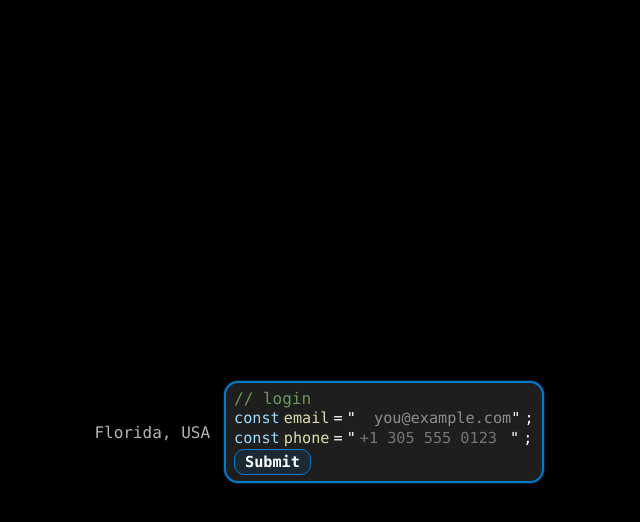
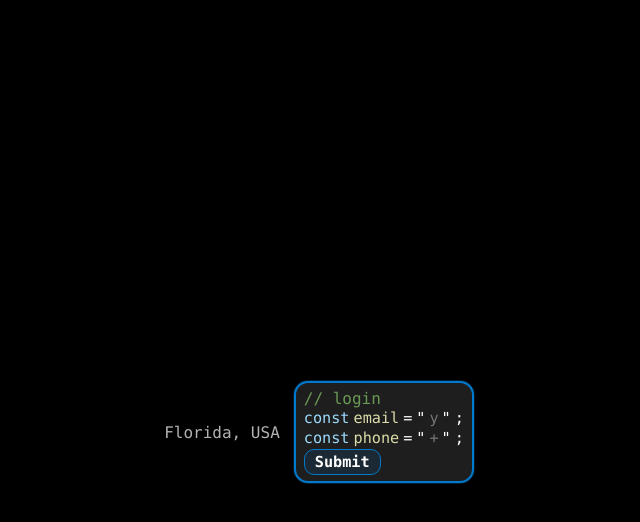
Before and after one commit to gibranparis/lameboy, a Next.js app: page / in a window 1280 px wide. Both pictures are taken after a click on the button "Florida, USA". Shown: the top 522 px of the page, without its empty margins (321-961 px from the left). Built offline with nearby package versions, Linux system fonts and the light colour scheme.

Commit message:
ux(login): remove fake caret; real caret (purple) at start; pixel-accurate autosize for email input so bubble hugs content with no trailing gap

```diff
--- a/src/app/globals.css
+++ b/src/app/globals.css
@@ -91,15 +91,14 @@ html, body{
 .code-input{
   background:transparent; border:none; outline:none;
   color:var(--purple); caret-color:var(--purple); font:inherit;
-  padding:0; margin:0; min-width:0ch; max-width:18ch;
+  padding:0; margin:0;
 }
-@media (max-width:420px){ .code-input{ max-width:12ch; } }
 
-/* Grey example text that sits after the fake caret when empty */
-.code-placeholder{ color:#8d8d8d; }
-
-/* Hide native caret where we want only the fake block caret */
-.caret-transparent{ caret-color: transparent !important; }
+/* Hidden measurer to get exact pixel width of input text */
+.measurer{
+  position:absolute; visibility:hidden; pointer-events:none;
+  white-space:pre; font:inherit; line-height:1.35;
+}
 
 /* Compact “commit-style” chip */
 .commit-btn{
@@ -114,7 +113,6 @@ html, body{
 .commit-btn:active{ background:rgba(247,160,45,.18); border-color:var(--focus-orange); box-shadow:inset 0 0 0 1px var(--focus-orange); }
 .commit-btn[disabled]{ opacity:.6; cursor:progress; }
 
-/* Carets */
+/* Caret used on the banned card only */
 .caret::after{ content:"▮"; animation:blink 1.1s steps(2, start) infinite; }
-.purple-caret::after{ content:"▮"; color:var(--purple); animation:blink 1.1s steps(2, start) infinite; }
 @keyframes blink{ to{ visibility:hidden; } }
--- a/src/components/BannedCard.jsx
+++ b/src/components/BannedCard.jsx
@@ -1,6 +1,6 @@
 'use client';
 
-import { useEffect, useMemo, useRef, useState } from 'react';
+import { useEffect, useLayoutEffect, useRef, useState } from 'react';
 
 export default function BannedCard() {
   const [mode, setMode]   = useState("banned"); // "banned" | "login"
@@ -10,15 +10,22 @@ export default function BannedCard() {
   const [msg, setMsg]     = useState(null);     // {type:'ok'|'err', text:string}
 
   const emailRef = useRef(null);
+  const measureRef = useRef(null);
+  const [emailPx, setEmailPx] = useState(8); // tiny default so bubble still huggable
 
   const toggle = () => { setMsg(null); setMode(m => m === "banned" ? "login" : "banned"); };
 
-  // width clamps so the bubble never overflows
-  const clamp = (n, lo, hi) => Math.max(lo, Math.min(n, hi));
-  const emailWidthCh = useMemo(() => clamp(Math.max(1, email.length) + 0, 1, 18), [email]); // min 1ch for tap target
-  const phoneWidthCh = useMemo(() => clamp((phone || '+1 305 555 0123').length + 1, 6, 18), [phone]);
+  // Autosize email input exactly to its content (pixel-perfect, no trailing gap)
+  useLayoutEffect(() => {
+    if (!measureRef.current) return;
+    // Use a zero-width placeholder char to ensure at least a caret width when empty
+    const text = email.length ? email : "\u200B";
+    measureRef.current.textContent = text;
+    const w = Math.ceil(measureRef.current.getBoundingClientRect().width);
+    setEmailPx(Math.max(8, w)); // at least a few px so it's clickable
+  }, [email]);
 
-  // Focus email and put insertion point at the BEGINNING
+  // Focus email and put insertion point at index 0
   useEffect(() => {
     if (mode === 'login' && emailRef.current) {
       emailRef.current.focus({ preventScroll: true });
@@ -82,46 +89,33 @@ export default function BannedCard() {
       <form className="text-sm" onSubmit={onSubmit}>
         <div className="code-comment">// login</div>
 
-        {/* const email = "...";  (single input + persistent purple fake caret) */}
-        <div className="code-line">
+        {/* const email = "<typed>";  (real purple caret, tight bubble) */}
+        <div className="code-line" onClick={() => emailRef.current?.focus()}>
           <span className="code-keyword">const</span>
           <span className="code-var">email</span>
           <span className="code-op">=</span>
+          <span className="code-punc">"</span>
 
-          {/* Wrapper makes the whole string area focus the input */}
-          <span
-            className="inline-flex items-baseline"
-            style={{ gap: 0 }}
-            onClick={() => emailRef.current?.focus()}
-          >
-            <span className="code-punc">"</span>
-
-            {/* One input (keeps iOS keyboard open); min 1ch so it's easy to tap */}
+          <span className="relative inline-flex items-baseline" style={{ gap: 0 }}>
             <input
               ref={emailRef}
-              className="code-input caret-transparent"
+              className="code-input"
               type="email"
+              placeholder="you@example.com"
               value={email}
               onChange={e=>setEmail(e.target.value)}
-              style={{ width: `${emailWidthCh}ch` }}  /* moves caret as you type */
+              style={{ width: `${emailPx}px` }}
               required
             />
-
-            {/* Fake caret lives AFTER the input and tracks its width automatically */}
-            <span className="purple-caret" aria-hidden="true"></span>
-
-            {/* Grey example only when empty (after the caret) */}
-            {email.length === 0 && (
-              <span className="code-placeholder">you@example.com</span>
-            )}
-
-            <span className="code-punc">"</span>
+            {/* hidden live measurer uses identical font to compute exact width */}
+            <span ref={measureRef} className="measurer"></span>
           </span>
 
+          <span className="code-punc">"</span>
           <span className="code-punc">;</span>
         </div>
 
-        {/* const phone = "<typed>"; (normal caret) */}
+        {/* const phone = "<typed>"; */}
         <div className="code-line">
           <span className="code-keyword">const</span>
           <span className="code-var">phone</span>
@@ -133,7 +127,8 @@ export default function BannedCard() {
             placeholder="+1 305 555 0123"
             value={phone}
             onChange={e=>setPhone(e.target.value)}
-            style={{ width: `${phoneWidthCh}ch` }}
+            /* let phone be a little elastic but still compact */
+            style={{ width: `${Math.max(8, Math.ceil((phone || "").length * 8))}px` }}
           />
           <span className="code-punc">"</span>
           <span className="code-punc">;</span>
```
